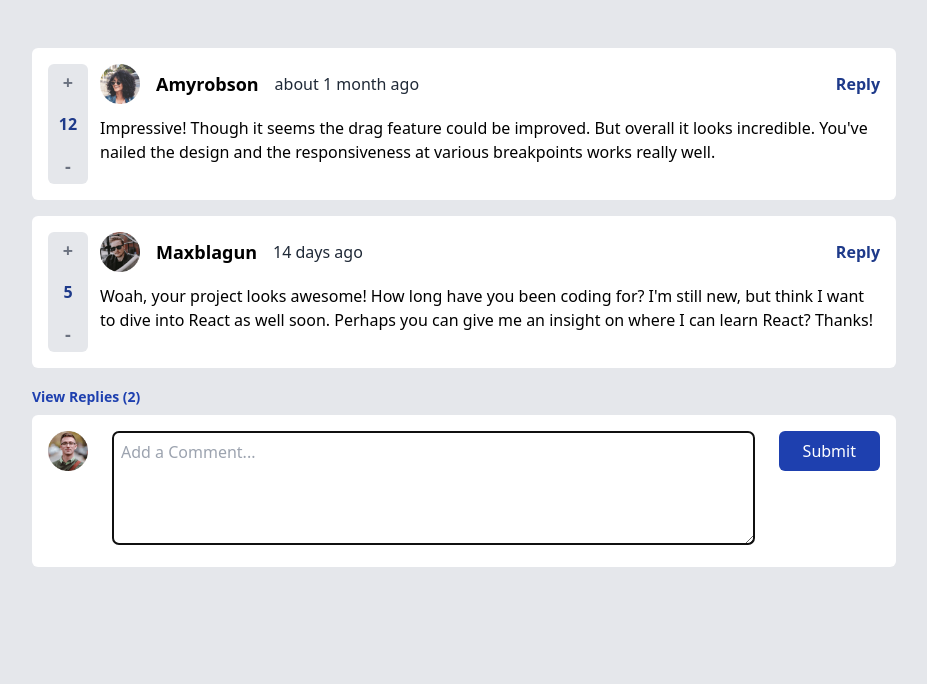
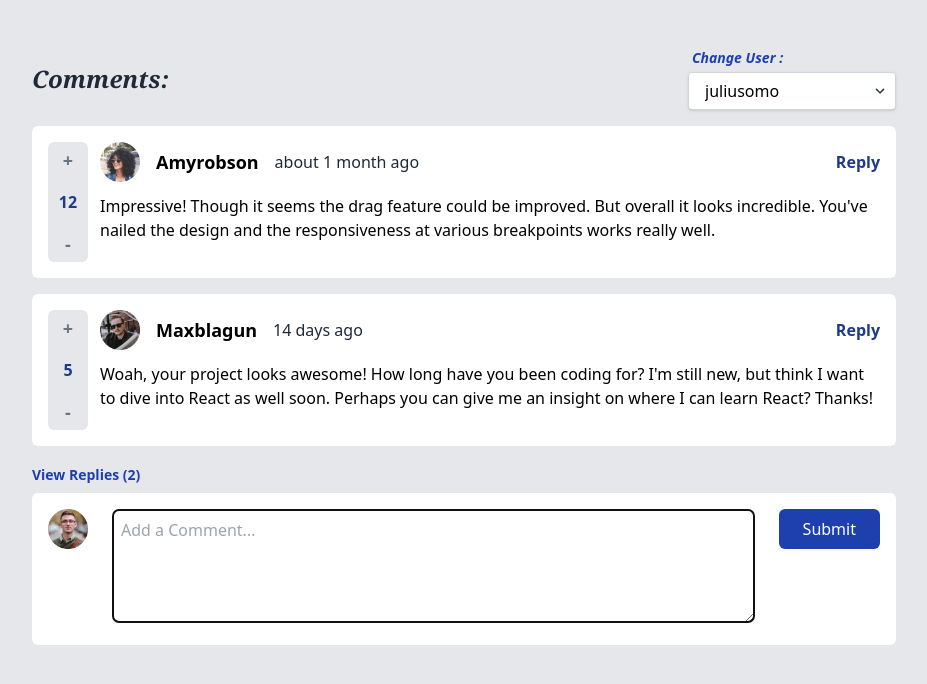
Before and after one commit to AhmedLebda/Frontend-Mentor-Comment-Section, a React (Vite) app: page / in a window 1280 px wide. Shown: the top 684 px of the page, without its empty margins (176-1103 px from the left). Built offline with nearby package versions, Linux system fonts and the light colour scheme.

Commit message:
feat(user): implement functionality to change the current user

```diff
--- a/data.json
+++ b/data.json
@@ -1,5 +1,6 @@
 {
-  "currentUser": {
+	"initialUser": {
+		"id": "1",
 		"image": {
 			"png": "./images/avatars/image-juliusomo.png",
 			"webp": "./images/avatars/image-juliusomo.webp"
@@ -13,6 +14,7 @@
 			"createdAt": "2024-08-26T00:00:00.000Z",
 			"score": 12,
 			"user": {
+				"id": "2",
 				"image": {
 					"png": "./images/avatars/image-amyrobson.png",
 					"webp": "./images/avatars/image-amyrobson.webp"
@@ -27,6 +29,7 @@
 			"createdAt": "2024-09-12T00:00:00.000Z",
 			"score": 5,
 			"user": {
+				"id": "3",
 				"image": {
 					"png": "./images/avatars/image-maxblagun.png",
 					"webp": "./images/avatars/image-maxblagun.webp"
@@ -41,13 +44,14 @@
 					"score": 4,
 					"replyingTo": "maxblagun",
 					"user": {
+						"id": "4",
 						"image": {
 							"png": "./images/avatars/image-ramsesmiron.png",
 							"webp": "./images/avatars/image-ramsesmiron.webp"
 						},
 						"username": "ramsesmiron"
 					},
-          "replies" : []
+					"replies": []
 				},
 				{
 					"id": 4,
@@ -56,13 +60,14 @@
 					"score": 2,
 					"replyingTo": "ramsesmiron",
 					"user": {
+						"id": "1",
 						"image": {
 							"png": "./images/avatars/image-juliusomo.png",
 							"webp": "./images/avatars/image-juliusomo.webp"
 						},
 						"username": "juliusomo"
 					},
-          "replies" : []
+					"replies": []
 				}
 			]
 		}
--- /dev/null
+++ b/src/components/general/DropDown.tsx
@@ -0,0 +1,53 @@
+import { useState } from "react"
+import { useCurrentUser } from "../../contexts/CurrentUser";
+import { User } from "../../types";
+
+type DropdownProps = {
+    options: User[]
+    placeholder?: string
+}
+
+
+const DropDown = ({ options, placeholder = "Select an option" }: DropdownProps) => {
+    const { currentUser, changeUser } = useCurrentUser();
+    const [selectedValue, setSelectedValue] = useState(currentUser.username)
+
+    const handleChange = (event: React.ChangeEvent<HTMLSelectElement>) => {
+        const value = event.target.value
+        setSelectedValue(value)
+        const selectedUser = options.find((user) => user.id === value)
+        if (!selectedUser) return
+        changeUser(selectedUser)
+    }
+
+    return (
+        <div>
+            <label htmlFor="selectUser" className="block text-sm font-bold text-blue-800 mb-1 pl-1 italic">Change User :</label>
+            <div className="relative inline-block min-w-52">
+                <select
+                    value={selectedValue}
+                    id="selectUser"
+                    onChange={handleChange}
+                    className="block appearance-none w-full bg-white border border-gray-300 hover:border-gray-500 px-4 py-2 pr-8 rounded shadow leading-tight focus:outline-none focus:shadow-outline"
+                >
+                    <option value="" disabled hidden>
+                        {placeholder}
+                    </option>
+                    {options.map((option) => (
+                        <option key={option.id} value={option.id}>
+                            {option.username}
+                        </option>
+                    ))}
+                </select>
+                <div className="pointer-events-none absolute inset-y-0 right-0 flex items-center px-2 text-gray-700">
+                    <svg className="fill-current h-4 w-4" xmlns="http://www.w3.org/2000/svg" viewBox="0 0 20 20">
+                        <path d="M9.293 12.95l.707.707L15.657 8l-1.414-1.414L10 10.828 5.757 6.586 4.343 8z" />
+                    </svg>
+                </div>
+            </div>
+        </div>
+    )
+}
+
+
+export default DropDown
--- a/src/contexts/CurrentUser.tsx
+++ b/src/contexts/CurrentUser.tsx
@@ -2,7 +2,7 @@ import { createContext, PropsWithChildren, useContext, useReducer } from "react"
 import data from "../../data.json"
 import { Data, User } from "../types";
 
-const { currentUser: InitialCurrentUser } = data as Data;
+const { initialUser: InitialCurrentUser } = data as Data;
 
 interface ActionType {
     type: "user/changeUser",
@@ -43,6 +43,12 @@ export const useCurrentUser = () => {
             "useCurrentUser has to be used within <CurrentUserContext.Provider>"
         );
     }
+    const { currentUser, dispatch } = currentUserContext;
 
-    return currentUserContext
+    const changeUser = (user: User): void => {
+        console.log(user)
+        dispatch({ type: "user/changeUser", payload: { user } })
+    }
+
+    return { currentUser, changeUser }
 }
--- a/src/pages/Home.tsx
+++ b/src/pages/Home.tsx
@@ -1,14 +1,23 @@
 import AddComment from "../components/add-comment/AddComment"
 import CommentsList from "../components/comment/comments_list/CommentsList"
+import DropDown from "../components/general/DropDown";
 import { useCommentsContext } from "../contexts/CommentsProvider";
+import usersData from "../../usersData.json"
+import { User } from "../types";
+
+const users = usersData as User[]
 
 const Home = () => {
     const { comments } = useCommentsContext();
     return (
-        <>
+        <div className="container max-w-xl md:max-w-4xl mx-auto px-4 py-12">
+            <div className="flex justify-between items-center flex-wrap gap-2 mb-4">
+                <h1 className="text-2xl font-bold text-gray-800 font-serif italic">Comments:</h1>
+                <DropDown options={users} />
+            </div>
             <CommentsList comments={comments} />
             <AddComment action={"comment"} />
-        </>
+        </div>
     )
 }
 
--- a/src/pages/MainLayout.tsx
+++ b/src/pages/MainLayout.tsx
@@ -2,10 +2,8 @@ import { Outlet } from 'react-router-dom'
 
 const MainLayout = () => {
     return (
-        <div className="bg-gray-200 min-h-screen py-12 ">
-            <div className="container max-w-xl md:max-w-4xl mx-auto px-4">
-                <Outlet></Outlet>
-            </div>
+        <div className="bg-gray-200 min-h-screen ">
+            <Outlet></Outlet>
         </div>
     )
 }
--- a/src/pages/Replies.tsx
+++ b/src/pages/Replies.tsx
@@ -30,11 +30,13 @@ const Replies = () => {
     if (!comment) return <div>Comment not found</div>;
 
     return (
-        <>
+        <div className="container max-w-xl md:max-w-4xl mx-auto px-4 py-12">
+
             <Link to="/" className="font-bold text-gray-600 mb-4 block"> &lt;== Home</Link>
+            <h1 className="text-2xl font-bold text-gray-800 font-serif mb-4 italic">Replies:</h1>
             <CommentsList comments={[comment]} />
 
-        </>
+        </div>
     )
 }
 
--- a/src/types.ts
+++ b/src/types.ts
@@ -1,4 +1,5 @@
 export interface User {
+	id: string;
 	image: {
 		png: string;
 		webp: string;
@@ -16,7 +17,7 @@ export interface Comment {
 	replyingTo?: string;
 }
 export interface Data {
-	currentUser: User;
+	initialUser: User;
 	comments: Comment[];
 }
 
--- /dev/null
+++ b/usersData.json
@@ -0,0 +1,35 @@
+[
+	{
+		"id": "1",
+		"image": {
+			"png": "./images/avatars/image-juliusomo.png",
+			"webp": "./images/avatars/image-juliusomo.webp"
+		},
+		"username": "juliusomo"
+	},
+
+	{
+		"id": "2",
+		"image": {
+			"png": "./images/avatars/image-amyrobson.png",
+			"webp": "./images/avatars/image-amyrobson.webp"
+		},
+		"username": "amyrobson"
+	},
+	{
+		"id": "3",
+		"image": {
+			"png": "./images/avatars/image-maxblagun.png",
+			"webp": "./images/avatars/image-maxblagun.webp"
+		},
+		"username": "maxblagun"
+	},
+	{
+		"id": "4",
+		"image": {
+			"png": "./images/avatars/image-ramsesmiron.png",
+			"webp": "./images/avatars/image-ramsesmiron.webp"
+		},
+		"username": "ramsesmiron"
+	}
+]
```
Lines whose indentation alone changed are shown as unchanged.
